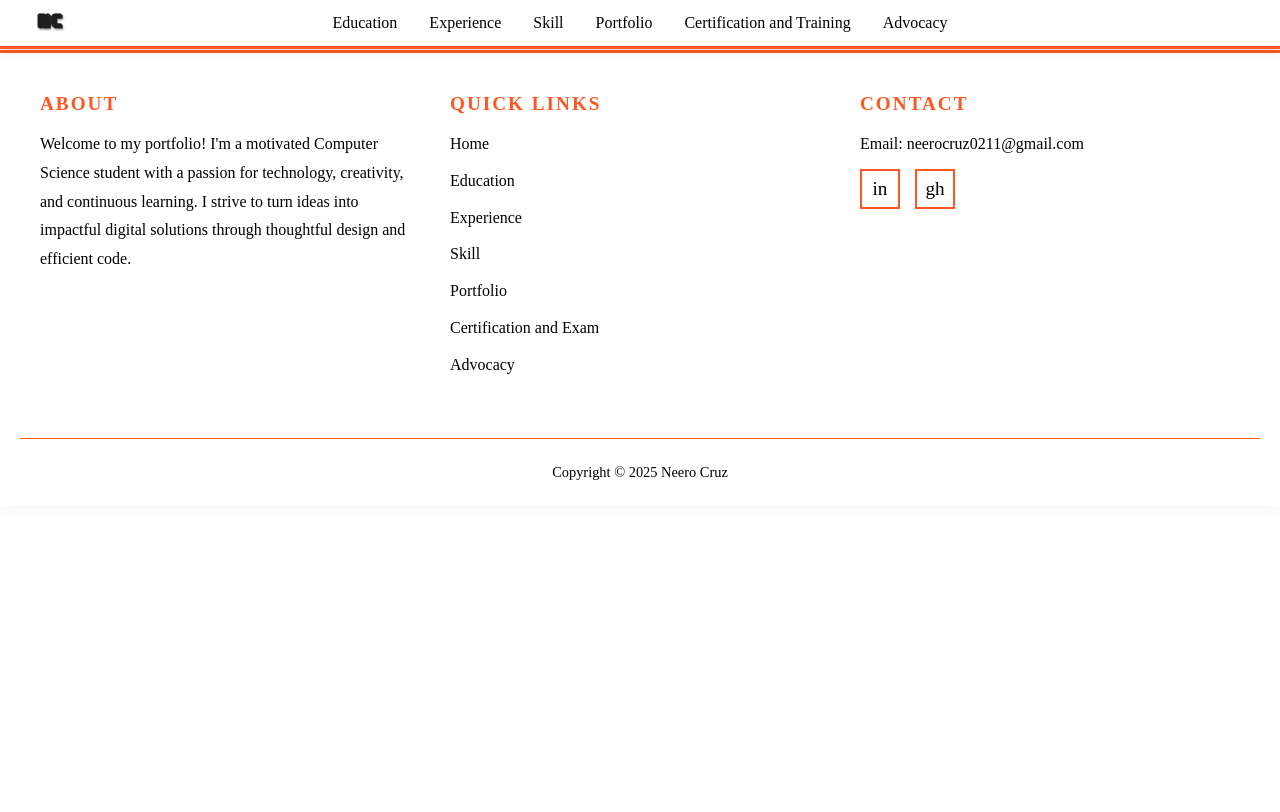
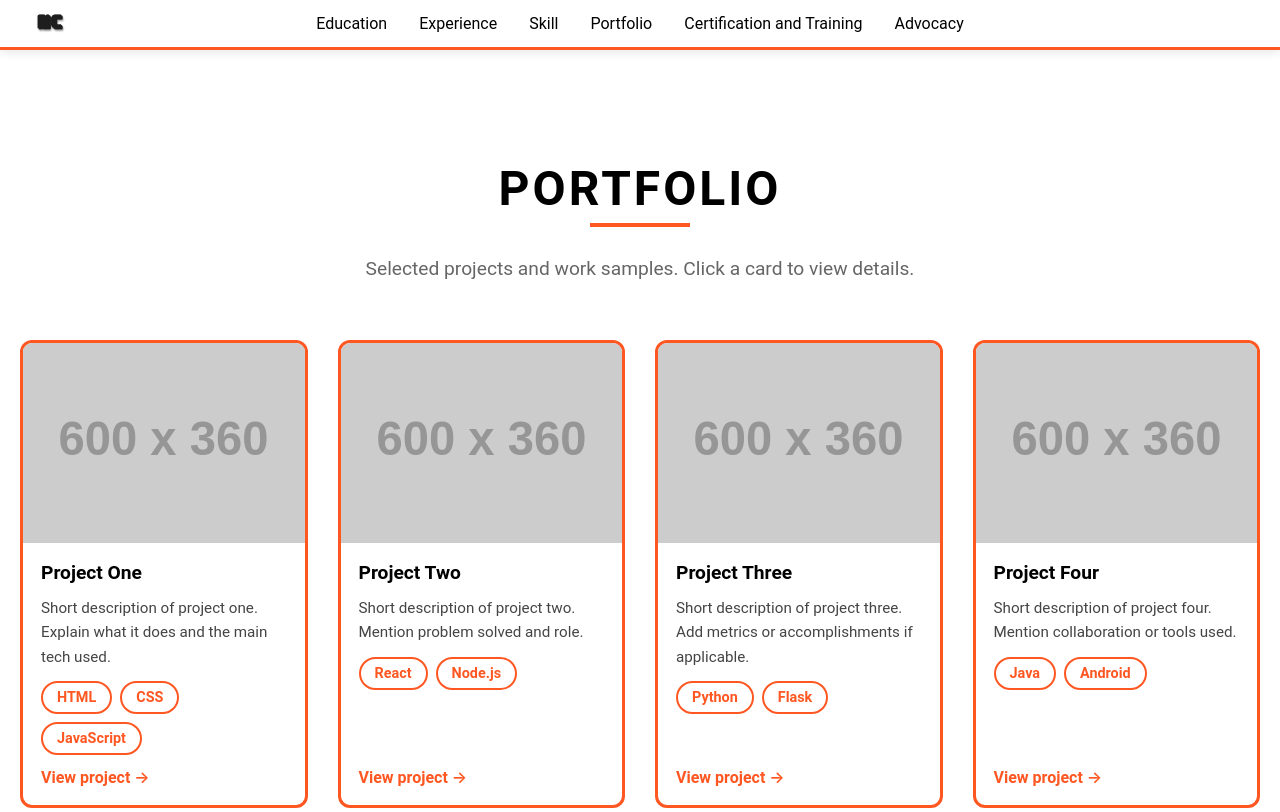
Before and after one commit to Coconutrock/2025-Portfolio, a plain HTML site: page portfolio.html in a window 1280 px wide. Shown: the top 812 px of the page. Drawn offline with Linux system fonts and the light colour scheme; placeholder pictures from the web are drawn by us.

Commit message:
Added portfolio placeholders and fixed orientation of some elements.

```diff
--- a/portfolio.html
+++ b/portfolio.html
@@ -18,6 +18,72 @@
             <li><a href="advocacy.html">Advocacy</a></li>
         </ul>
     </nav>
+
+    <main class="portfolio-page">
+        <div class="page-header">
+            <h1>Portfolio</h1>
+            <p>Selected projects and work samples. Click a card to view details.</p>
+        </div>
+
+        <div class="portfolio-grid">
+            <!-- Project 1 -->
+            <article class="project-card">
+                <img class="project-image" src="https://via.placeholder.com/600x360?text=Project+1" alt="Project 1">
+                <div class="project-content">
+                    <h3 class="project-title">Project One</h3>
+                    <p class="project-desc">Short description of project one. Explain what it does and the main tech used.</p>
+                    <div class="project-tags">
+                        <span class="tech-tag">HTML</span>
+                        <span class="tech-tag">CSS</span>
+                        <span class="tech-tag">JavaScript</span>
+                    </div>
+                    <a class="project-link" href="#">View project →</a>
+                </div>
+            </article>
+
+            <!-- Project 2 -->
+            <article class="project-card">
+                <img class="project-image" src="https://via.placeholder.com/600x360?text=Project+2" alt="Project 2">
+                <div class="project-content">
+                    <h3 class="project-title">Project Two</h3>
+                    <p class="project-desc">Short description of project two. Mention problem solved and role.</p>
+                    <div class="project-tags">
+                        <span class="tech-tag">React</span>
+                        <span class="tech-tag">Node.js</span>
+                    </div>
+                    <a class="project-link" href="#">View project →</a>
+                </div>
+            </article>
+
+            <!-- Project 3 -->
+            <article class="project-card">
+                <img class="project-image" src="https://via.placeholder.com/600x360?text=Project+3" alt="Project 3">
+                <div class="project-content">
+                    <h3 class="project-title">Project Three</h3>
+                    <p class="project-desc">Short description of project three. Add metrics or accomplishments if applicable.</p>
+                    <div class="project-tags">
+                        <span class="tech-tag">Python</span>
+                        <span class="tech-tag">Flask</span>
+                    </div>
+                    <a class="project-link" href="#">View project →</a>
+                </div>
+            </article>
+
+            <!-- Project 4 -->
+            <article class="project-card">
+                <img class="project-image" src="https://via.placeholder.com/600x360?text=Project+4" alt="Project 4">
+                <div class="project-content">
+                    <h3 class="project-title">Project Four</h3>
+                    <p class="project-desc">Short description of project four. Mention collaboration or tools used.</p>
+                    <div class="project-tags">
+                        <span class="tech-tag">Java</span>
+                        <span class="tech-tag">Android</span>
+                    </div>
+                    <a class="project-link" href="#">View project →</a>
+                </div>
+            </article>
+        </div>
+    </main>
 
     <footer>
         <div class="footer-content">
--- a/styles.css
+++ b/styles.css
@@ -4,8 +4,11 @@
   box-sizing: border-box;
 }
 
+@import url('https://fonts.googleapis.com/css2?family=Roboto:wght@300;400;500;700&display=swap');
+
 body {
   background: #ffffff;
+  font-family: 'Roboto', system-ui, -apple-system, 'Segoe UI', 'Helvetica Neue', Arial, sans-serif;
   overflow-y: auto;
   overflow-x: hidden;
   min-height: 100vh;
@@ -153,7 +156,7 @@ nav ul li a:hover::after {
   text-align: left;
   color: #eee;
   transform: translate(0, -50%);
-  font-family: system-ui;
+  font-family: 'Roboto', system-ui, -apple-system, 'Segoe UI', 'Helvetica Neue', Arial, sans-serif;
   display: none;
 }
 
@@ -690,6 +693,13 @@ footer::before {
   margin-bottom: 8px;
 }
 
+/* When we want the school name and date stacked vertically */
+.experience-meta.school-line {
+  flex-direction: column;
+  align-items: flex-start;
+  gap: 6px;
+}
+
 .experience-date {
   display: inline-block;
   background: #f5f5f5;
@@ -1052,9 +1062,11 @@ footer::before {
 }
 
 .skills-grid {
-  display: grid;
-  grid-template-columns: repeat(auto-fill, minmax(280px, 1fr));
+  /* Use a responsive flex layout so skill cards sit side-by-side */
+  display: flex;
+  flex-wrap: wrap;
   gap: 25px;
+  justify-content: flex-start;
 }
 
 .skill-card {
@@ -1064,6 +1076,24 @@ footer::before {
   padding: 25px;
   transition: all 0.3s;
   box-shadow: 0 4px 15px rgba(0, 0, 0, 0.1);
+  /* make cards flow side-by-side and wrap */
+  flex: 0 1 calc(33.333% - 16.66px); /* three columns layout on wide screens */
+  max-width: calc(33.333% - 16.66px);
+}
+
+/* Responsive adjustments for skills layout */
+@media (max-width: 1024px) {
+  .skill-card {
+    flex: 0 1 calc(50% - 12.5px); /* two columns */
+    max-width: calc(50% - 12.5px);
+  }
+}
+
+@media (max-width: 768px) {
+  .skill-card {
+    flex: 0 1 100%; /* single column on small screens */
+    max-width: 100%;
+  }
 }
 
 .skill-card:hover {
@@ -1119,6 +1149,95 @@ footer::before {
   font-size: 0.9em;
   margin: 0;
   font-style: italic;
+}
+
+/* Portfolio Page Styles */
+.portfolio-page {
+  max-width: 1400px;
+  margin: 80px auto 40px;
+  padding: 40px 20px;
+  min-height: 60vh;
+}
+
+.portfolio-grid {
+  display: grid;
+  /* explicit responsive columns: 4 / 3 / 2 / 1 */
+  grid-template-columns: repeat(4, 1fr);
+  gap: 30px;
+  margin-top: 30px;
+}
+
+/* Breakpoints for portfolio columns */
+@media (max-width: 1200px) {
+  .portfolio-grid { grid-template-columns: repeat(3, 1fr); }
+}
+
+@media (max-width: 900px) {
+  .portfolio-grid { grid-template-columns: repeat(2, 1fr); }
+}
+
+@media (max-width: 600px) {
+  .portfolio-grid { grid-template-columns: 1fr; }
+}
+
+.project-card {
+  background: #ffffff;
+  border: 3px solid #FF5722;
+  border-radius: 12px;
+  overflow: hidden;
+  display: flex;
+  flex-direction: column;
+  transition: transform 0.25s ease, box-shadow 0.25s ease;
+}
+
+.project-card:hover {
+  transform: translateY(-8px);
+  box-shadow: 0 12px 30px rgba(255,87,34,0.18);
+}
+
+.project-image {
+  width: 100%;
+  height: 200px;
+  object-fit: cover;
+  display: block;
+}
+
+.project-content {
+  padding: 18px;
+  display: flex;
+  flex-direction: column;
+  gap: 12px;
+  flex: 1 1 auto;
+}
+
+.project-title {
+  margin: 0;
+  font-size: 1.2em;
+  color: #000;
+}
+
+.project-desc {
+  margin: 0;
+  color: #444;
+  line-height: 1.6;
+  font-size: 0.95em;
+}
+
+.project-tags {
+  display: flex;
+  gap: 8px;
+  flex-wrap: wrap;
+}
+
+.project-link {
+  margin-top: auto;
+  color: #FF5722;
+  text-decoration: none;
+  font-weight: 600;
+}
+
+@media (max-width: 480px) {
+  .project-image { height: 140px; }
 }
 
 /* Responsive Design for Skills */
```
Also changed, not shown: advocacy.html (+1 -1 lines), experience.html (+4 -2 lines).
